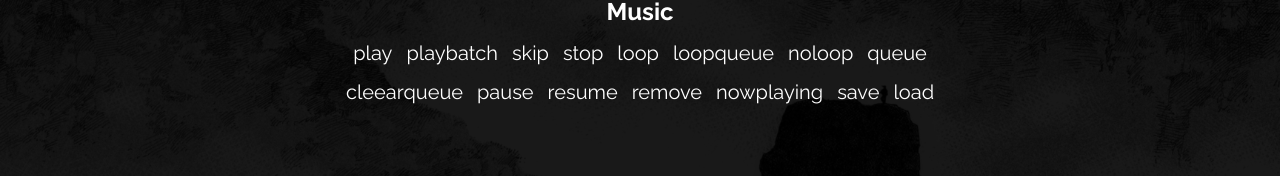
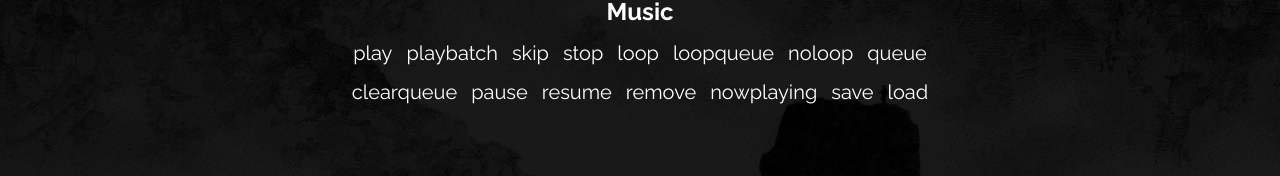
Before and after one commit to afutofu/musashi-website, a React (Create React App) app: page / in a window 1280 px wide. Shown: the part 1217-1393 px from the top of the page. Built offline with nearby package versions, Linux system fonts and the light colour scheme.

Commit message:
Fixed typo

```diff
--- a/src/pages/Commands.js
+++ b/src/pages/Commands.js
@@ -161,7 +161,7 @@ const Commands = ({ getCommandsTl }) => {
             <CommandItem>loopqueue</CommandItem>
             <CommandItem>noloop</CommandItem>
             <CommandItem>queue</CommandItem>
-            <CommandItem>cleearqueue</CommandItem>
+            <CommandItem>clearqueue</CommandItem>
             <CommandItem>pause</CommandItem>
             <CommandItem>resume</CommandItem>
             <CommandItem>remove</CommandItem>
```
